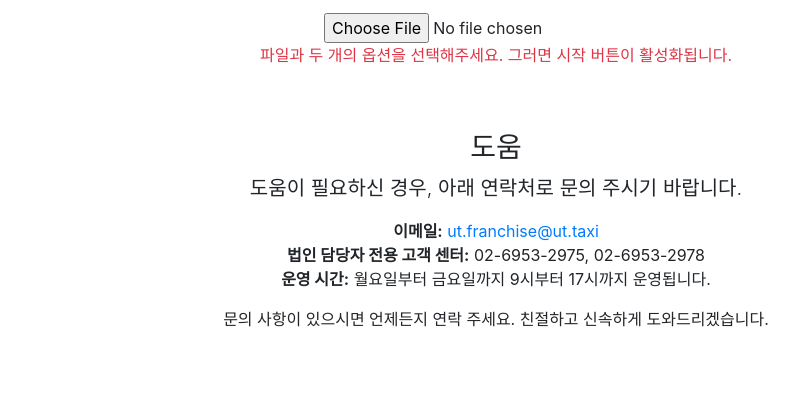
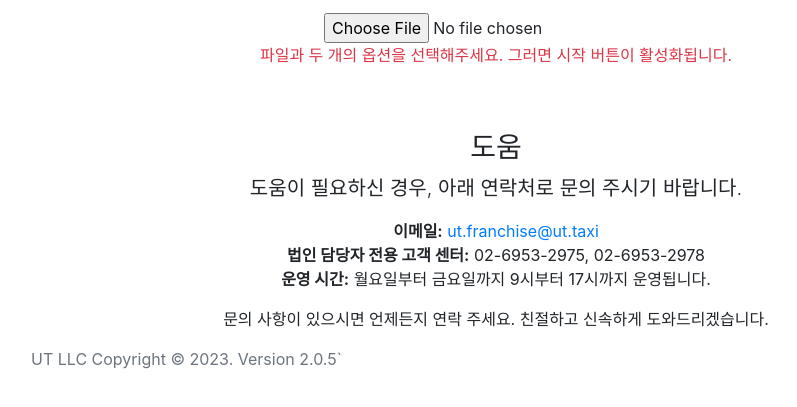
Before and after one commit to catagris/ut-converter, an Electron app: page src/index.html in a window 1000 px wide. Shown: the part 137-544 px from the top of the page, without its empty margins (4-801 px from the left). Drawn offline with nearby package versions, Linux system fonts and the light colour scheme; no server answers.

Commit message:
Automated the footer version number in the index.html file.

```diff
--- a/package.json
+++ b/package.json
@@ -1,7 +1,7 @@
 {
   "name": "ut-converter",
   "productName": "UT Converter",
-  "version": "2.0.4",
+  "version": "2.0.5",
   "description": "UT Payout converter",
   "main": "src/index.js",
   "scripts": {
--- a/src/index.html
+++ b/src/index.html
@@ -83,5 +83,9 @@
       });
     });
   </script>
+  <footer class="footer">
+    <div class="container">
+      <span class="text-muted">UT LLC Copyright © 2023. Version 2.0.5`</span>
+    </div>
   </body>
 </html>
```
Also changed, not shown: 1 other file.
